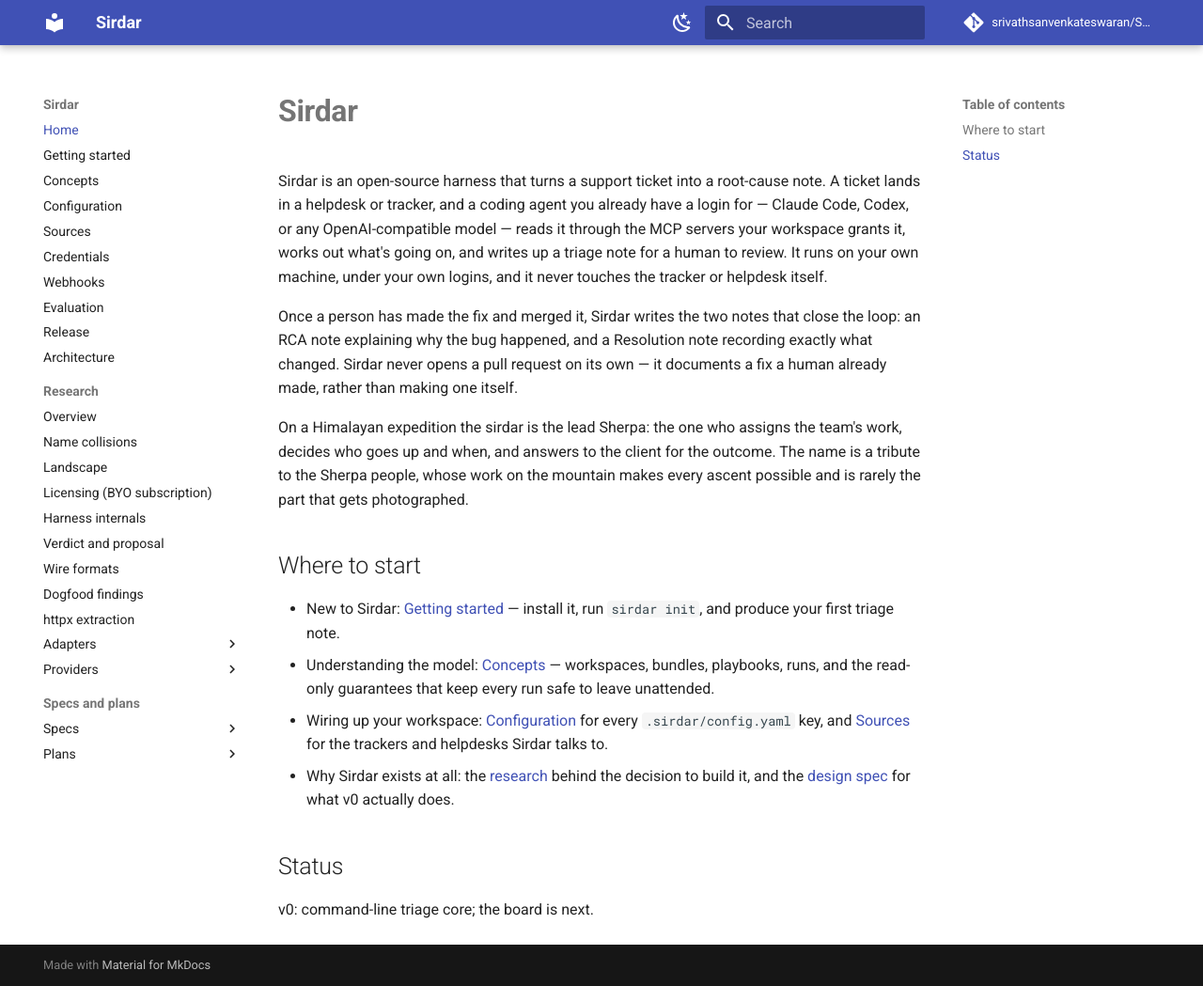
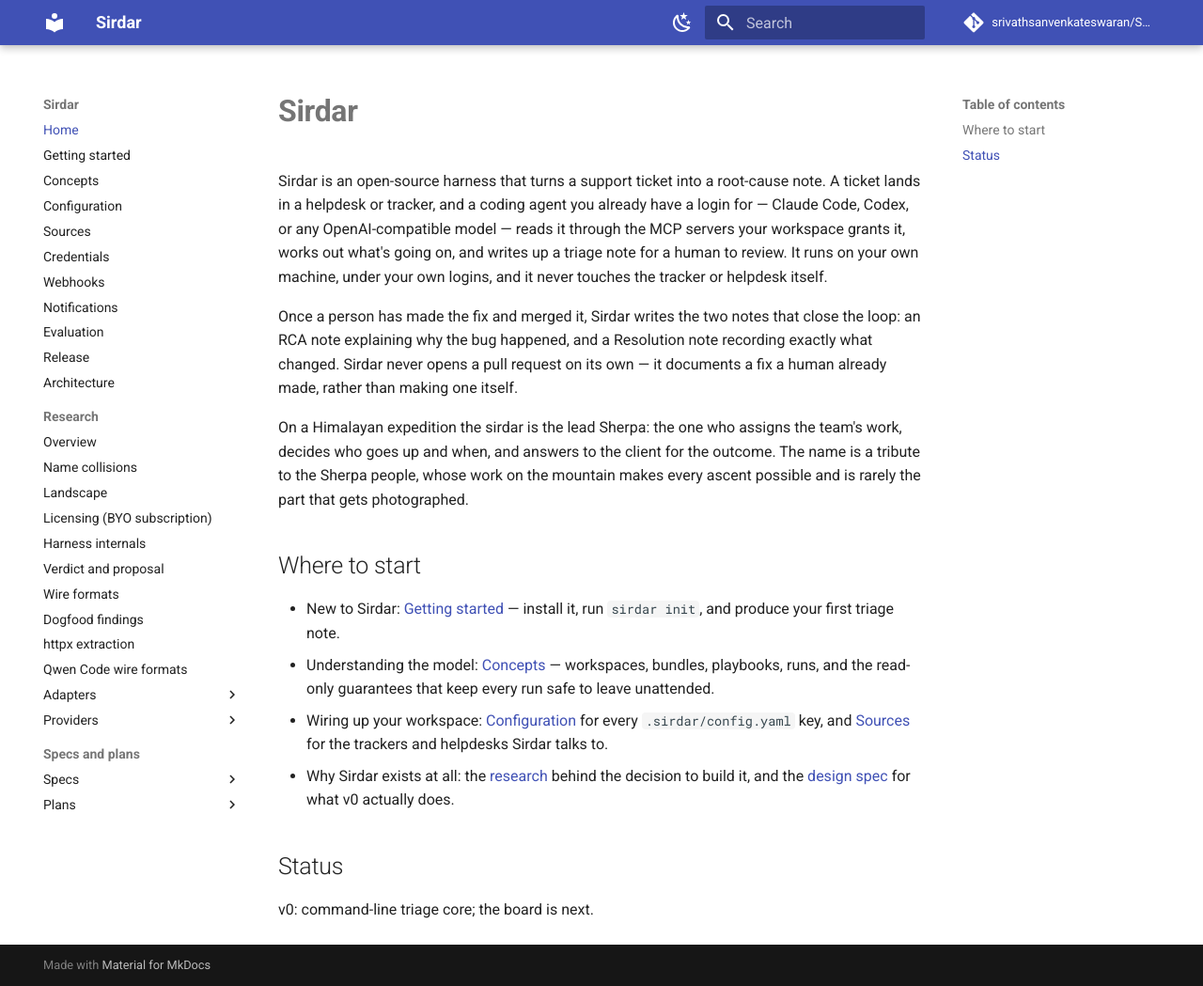
Before and after one commit to srivathsanvenkateswaran/Sirdar, an MkDocs documentation site: the page built from docs/index.md, in a window 1280 px wide and 1049 px high. Shown: the whole window at 94% size. Built offline with MkDocs 1.6.1 and Material for MkDocs 9.7.7, drawn with Linux system fonts in a browser that asks for light colours; comment, search, counter and statistics services are not loaded.

Commit message:
docs site: add the notifications, Qwen wire-format and ACP agents pages to the nav

```diff
--- a/mkdocs.yml
+++ b/mkdocs.yml
@@ -55,6 +55,7 @@
   - Sources: adapters.md
   - Credentials: credentials.md
   - Webhooks: webhooks.md
+  - Notifications: notifications.md
   - Evaluation: eval.md
   - Release: release.md
   - Architecture: architecture.md
@@ -68,6 +69,7 @@
       - Wire formats: research/06-wire-formats.md
       - Dogfood findings: research/07-dogfood-findings.md
       - httpx extraction: research/08-httpx-extraction.md
+      - Qwen Code wire formats: research/09-qwen-wire-formats.md
       - Adapters:
           - Azure DevOps: research/adapters/azure-devops.md
           - Helpdesks: research/adapters/helpdesks.md
@@ -76,6 +78,7 @@
           - Rally: research/adapters/rally.md
       - Providers:
           - ACP protocol: research/providers/acp-protocol.md
+          - ACP agents: research/providers/acp-agents.md
           - Multi-model runtimes: research/providers/multi-model-runtimes.md
           - Anthropic-compatible endpoints (spike): research/providers/spike-anthropic-compatible.md
   - Specs and plans:
```
